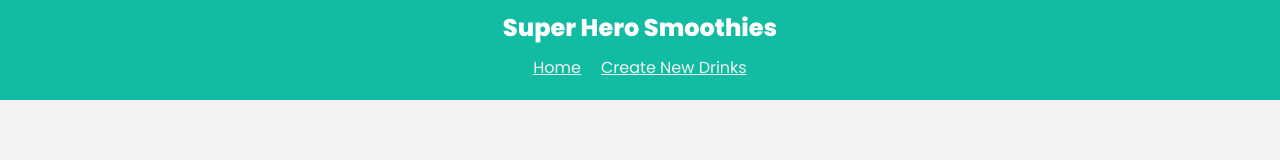
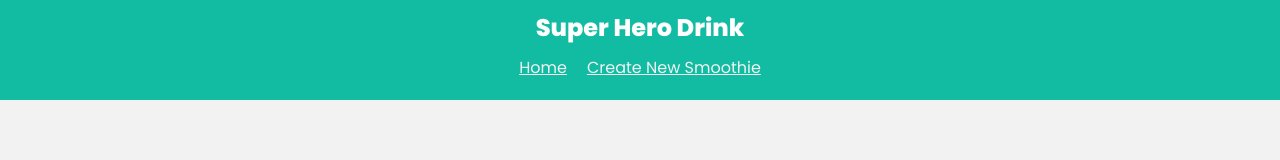
Before and after one commit to Johannesburgg16/Supabase_Beginner_Tut, a React (Create React App) app in the folder Supabase-Tutorial-for-Beginners-starter-project/: page / in a window 1280 px wide. Shown: the top 160 px of the page. Built offline with nearby package versions, Linux system fonts and the light colour scheme; no server answers; the database is empty.

Commit message:
update front end

```diff
--- a/Supabase-Tutorial-for-Beginners-starter-project/src/App.js
+++ b/Supabase-Tutorial-for-Beginners-starter-project/src/App.js
@@ -10,9 +10,9 @@ function App() {
   return (
     <BrowserRouter>
       <nav>
-        <h1>Super Hero Smoothies</h1>
+        <h1>Super Hero Drink</h1>
         <Link to="/">Home</Link>
-        <Link to="/create">Create New Drinks</Link>
+        <Link to="/create">Create New Smoothie</Link>
       </nav>
       <Routes>
         <Route path="/" element={<Home />} />
```
